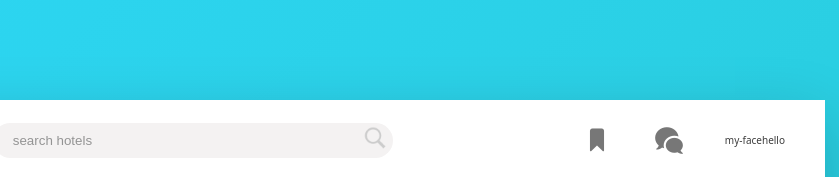
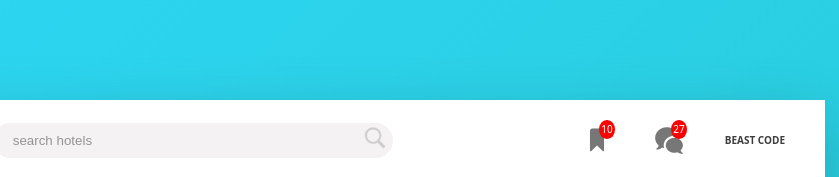
Before and after one commit to Beast-Code9999/booking-page, a website: page index.html in a window 1280 px wide. Shown: the top 177 px of the page, 365-1204 px from the left. Drawn offline with Linux system fonts and the light colour scheme.

Commit message:
add css to header__user-nav-profile

```diff
--- a/index.html
+++ b/index.html
@@ -27,15 +27,15 @@
             </div>
             <div class="header__user-nav">
                 <div class="header__user-nav-icon">
-                    <img src="./icon/icons8-bookmark-32.png" alt="icons8-bookmark-32" class="header__img">
-                    <span class=""></span>
+                    <img src="./icon/icons8-bookmark-32.png" alt="icons8-bookmark-32" class="header__user-nav-img">
+                    <span class="header__user-nav-notif">10</span>
                 </div>
                 <div class="header__user-nav-icon">
-                    <img src="./icon/icons8-chat-32.png" alt="icons8-chat-32" class="">
+                    <img src="./icon/icons8-chat-32.png" alt="icons8-chat-32" class="header__user-nav-img">
+                    <span class="header__user-nav-notif">27</span>
                 </div>
                 <div class="header__user-nav-profile">
-                    my-face
-                    <p>hello</p>
+                   <a href="https://github.com/Beast-Code9999" target="_blank">beast code</a>
                 </div>
             </div>
         </header>
--- a/sass/abstract/_variables.scss
+++ b/sass/abstract/_variables.scss
@@ -6,7 +6,7 @@ $color-primary-dark: #28c9d5;
 $color-nav: #2d2d2d;
 
 $color-gray: #3d3d3d;
+$color-gray-light: #f1f1f1;
 
 $color-body-1: #fff;
 $color-body-2: #f8f8f8;
-$color-gray-dark: #f1f1f1;
--- a/sass/layout/_header.scss
+++ b/sass/layout/_header.scss
@@ -30,16 +30,31 @@
             height: 100%;
             @include flex(row, center, center);
             padding: 0 2rem;
+            position: relative;
 
             &:hover {
-                background-color: $color-gray-dark;
+                background-color: $color-gray-light;
                 cursor: pointer;
             }
         }
 
-        &-profile {
+        &-notif {
+            background-color: red;
+            color: white;
+            padding: .2rem;
+            border-radius: 50%;
+            position: absolute;
+            top: 25%;
+            right: 25%;
+        }
+
+        &-profile > a {
+            text-decoration: none;
+            color: $color-gray;
             @include flex(row, center, center);
             padding: 0 2rem;
+            text-transform: uppercase;
+            font-weight: 900;
         }
     }
 }
```
Also changed, not shown: style.css.
